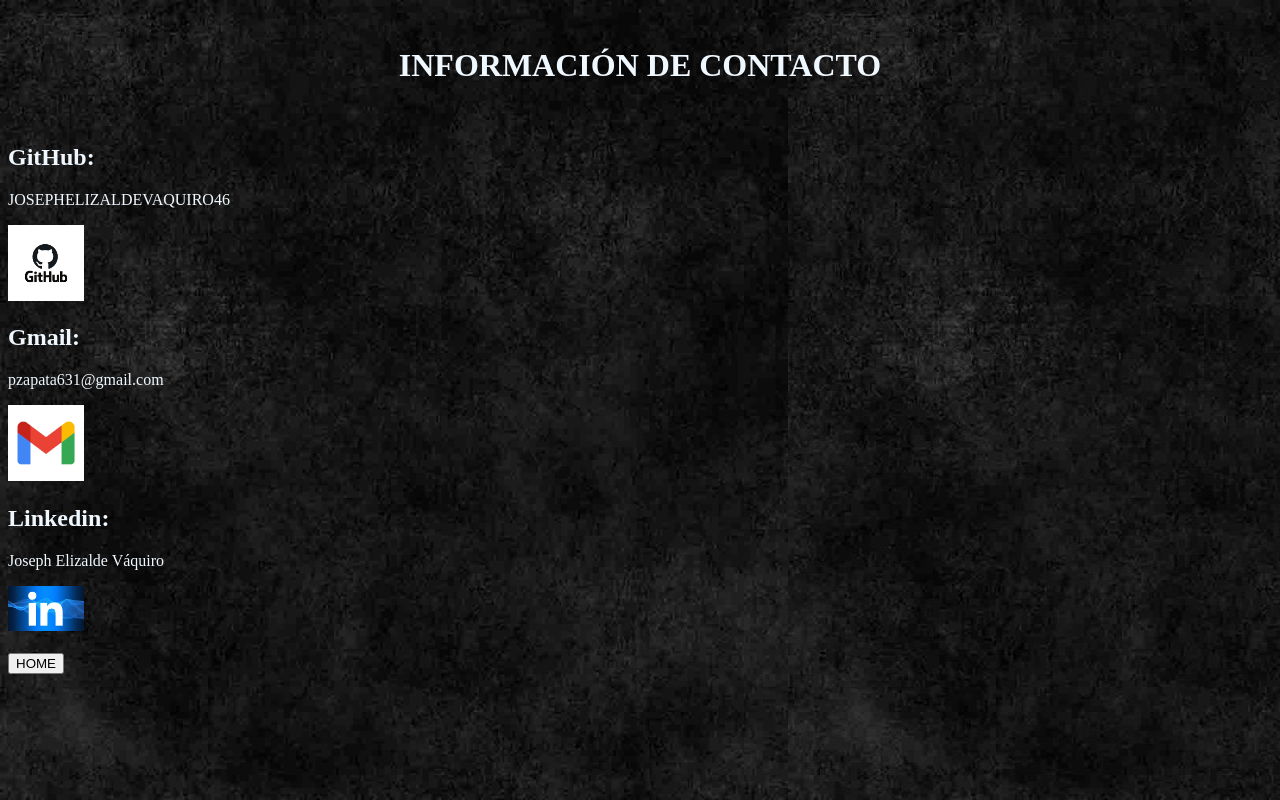
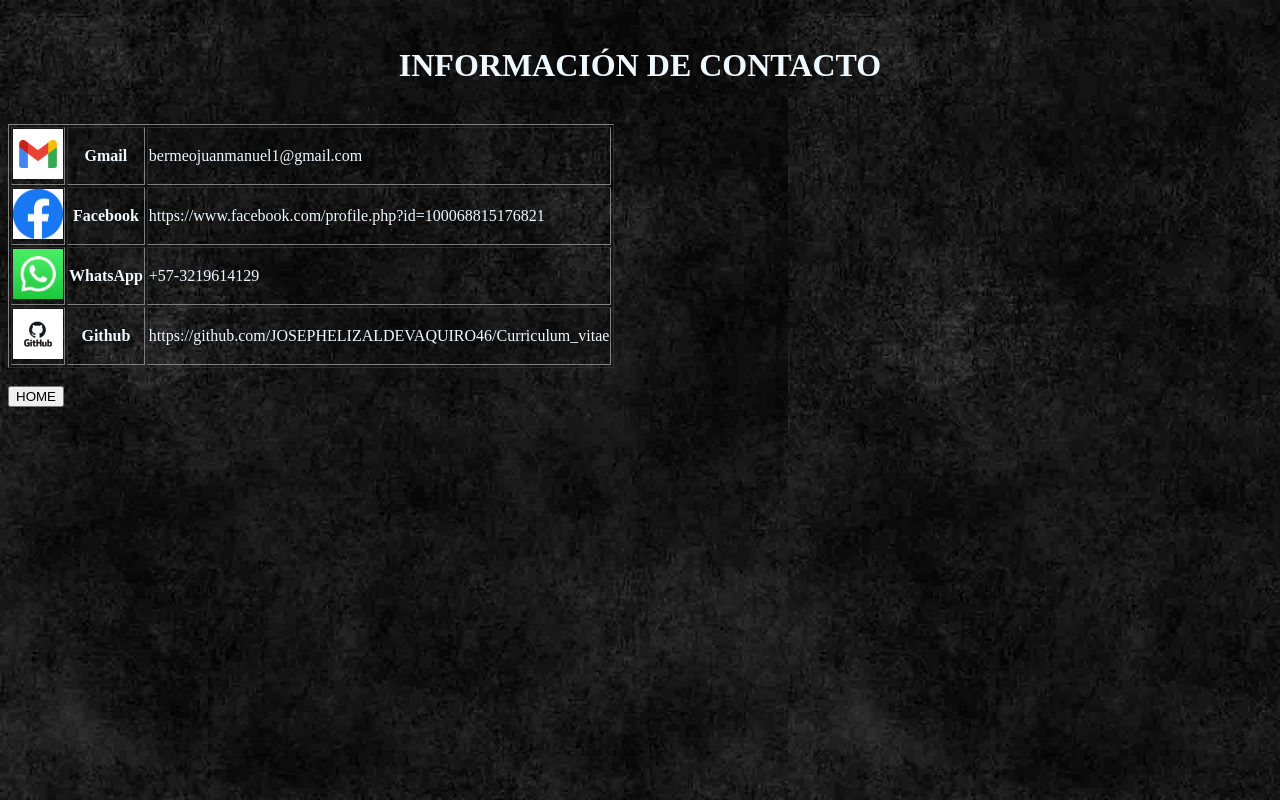
Before and after one commit to JOSEPHELIZALDEVAQUIRO46/Curriculum_vitae, a plain HTML site: page Contenido/informacion_de_contacto.html in a window 1280 px wide. Drawn offline with Linux system fonts and the light colour scheme.

Commit message:
Finalización del curriculum vitae

```diff
--- a/Contenido/informacion_de_contacto.html
+++ b/Contenido/informacion_de_contacto.html
@@ -8,12 +8,30 @@
     <head>
         <body><br>
             <h1 class="P2">INFORMACIÓN DE CONTACTO</h1><br>
-                <h2 class="I4">GitHub:</h2><p class="I4">JOSEPHELIZALDEVAQUIRO46</p>
-                <img class="I5" src="../imagenes/github-logo-300x300.png" alt="">
-                <h2 class="I4">Gmail:</h2><p class="I4">pzapata631@gmail.com</p>
-                <img class="I5" src="../imagenes/unnamed.png" alt="">
-                <h2 class="I4">Linkedin:</h2><p class="I4">Joseph Elizalde Váquiro</p>
-                <img class="I5" src="../imagenes/images.jpg" alt=""><br><br>
+            <div class="N1">
+                <table border="1">
+                    <tr>
+                        <th class="M7"><img src="../imagenes/Gmail.png" alt="Gmail" width="50"></th>
+                        <th class="M7">Gmail</th>
+                        <td class="M7">bermeojuanmanuel1@gmail.com</td>
+                    </tr>
+                    <tr>
+                        <th class="M7"><img src="../imagenes/Facebook.png" alt="Facebook" width="50"></th>
+                        <th class="M7">Facebook</th>
+                        <td class="M7">https://www.facebook.com/profile.php?id=100068815176821</td>
+                    </tr>
+                    <tr>
+                        <th class="M7"><img src="../imagenes/WhatsApp.jpg" alt="Whatsapp" width="50"></th>
+                        <th class="M7">WhatsApp</th>
+                        <td class="M7">+57-3219614129</td>
+                    </tr>
+                    <tr>
+                        <th class="M7"><img src="../imagenes/GitHub.png" alt="Github" width="50"></th>
+                        <th class="M7 class="M7"">Github</th>
+                        <td class="M7">https://github.com/JOSEPHELIZALDEVAQUIRO46/Curriculum_vitae</td>
+                    </tr>
+                </table><br>
+                </div>
                 <a class="P3" href="../index.html"><button>HOME</button></a>
         </body>
     </head>
--- a/css/style.css
+++ b/css/style.css
@@ -43,3 +43,6 @@ body{
 .M2{
     color: aliceblue;
 }
+.M7{
+    color: aliceblue;
+}
```
Also changed, not shown: imagenes/Facebook.png (added), imagenes/GitHub.png (renamed from imagenes/github-logo-300x300.png), imagenes/Gmail.png (renamed from imagenes/unnamed.png), imagenes/LinKedin.jpg (renamed from imagenes/images.jpg), imagenes/WhatsApp.jpg (added).
